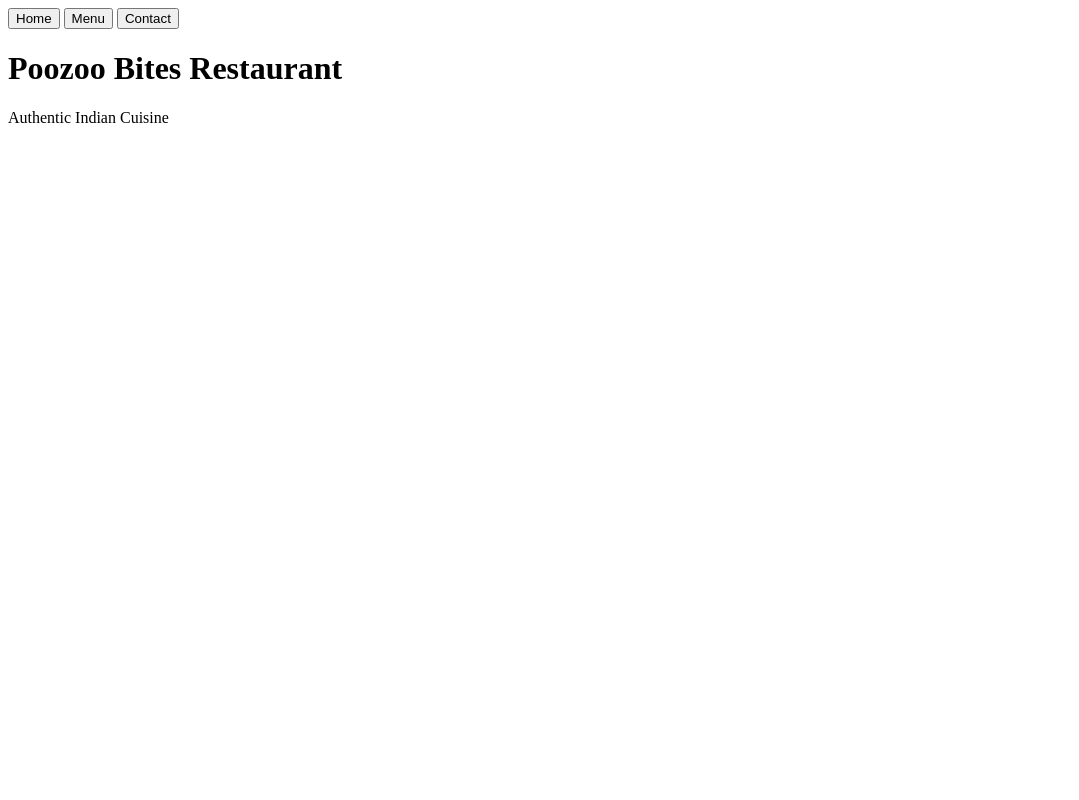
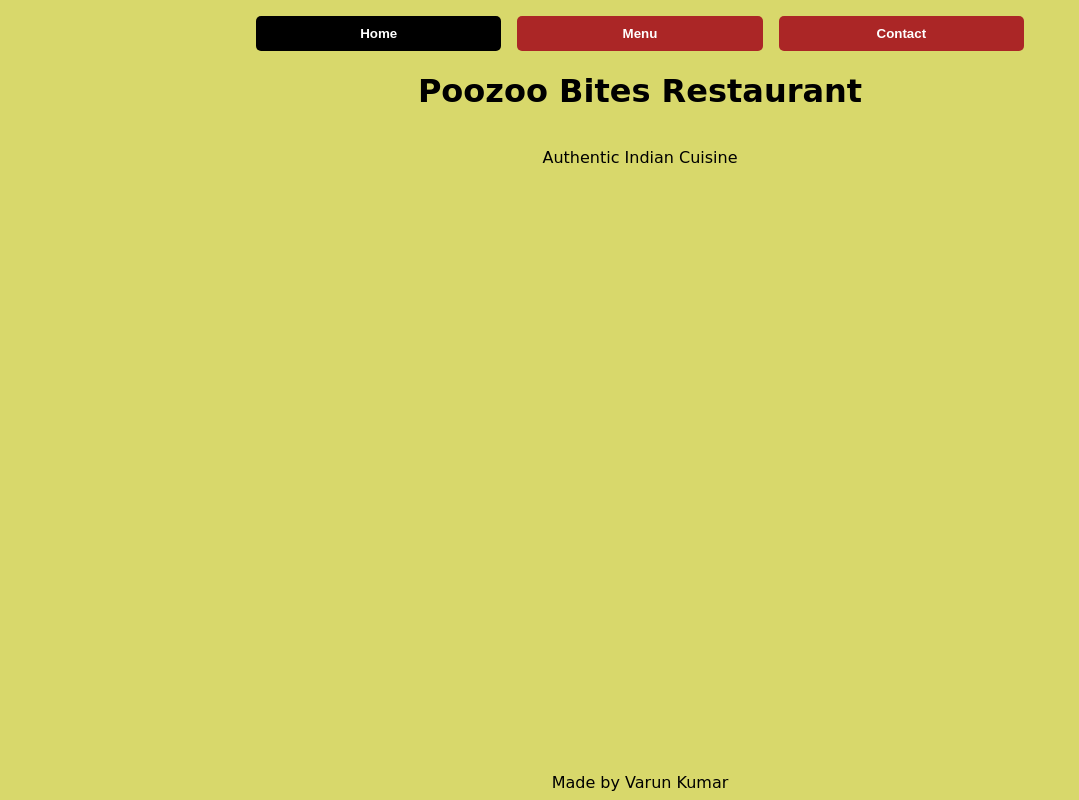
Before and after one commit to VK4041/Restaurant-Page, a website built with webpack: page src/template.html in a window 1280 px wide. Both pictures are taken after a click on the button "Home". Shown: the whole page, without its empty margins (0-1079 px from the left). Built offline with nearby package versions, Linux system fonts and the light colour scheme.

Commit message:
Add header.js and footer.js

```diff
--- /dev/null
+++ b/src/footer.js
@@ -0,0 +1,4 @@
+export default function showFooter() {
+  const footer = document.querySelector("footer");
+  footer.textContent = "Made by Varun Kumar";
+}
--- /dev/null
+++ b/src/header.js
@@ -0,0 +1,13 @@
+export default function showHeader() {
+  const header = document.querySelector("header");
+  const nav = document.createElement("nav");
+  const tabNames = ["Home", "Menu", "Contact"];
+  const tabs = Array.from({ length: 3 }, () =>
+    document.createElement("button")
+  );
+  tabs.forEach((tab, index) => {
+    tab.textContent = tabNames[index];
+    nav.appendChild(tab);
+  });
+  header.appendChild(nav);
+}
--- a/src/index.js
+++ b/src/index.js
@@ -1,12 +1,32 @@
 import home from "./home.js";
 import menu from "./menu.js";
 import contact from "./contact.js";
-const tabs = document.querySelectorAll("button");
-tabs.forEach((tab) =>
-  tab.addEventListener("click", (e) => {
-    const page = e.target.textContent.toLowerCase();
-    clearContent();
-    switch (page) {
+import header from "./header.js";
+import footer from "./footer.js";
+import "./styles.css";
+
+header();
+home();
+footer();
+const tabs = document.querySelectorAll("nav>button");
+
+function showSelectedTab(tab) {
+  tab.classList.add("selected");
+}
+function clearContent(tabs) {
+  const contentDiv = document.querySelector("#content");
+  tabs.forEach((tab) => tab.classList.remove("selected"));
+  while (contentDiv.firstChild) {
+    contentDiv.lastChild.remove();
+  }
+}
+function tabSwitcher(event) {
+  const tabName = event.target;
+  const pageName = tabName.textContent.toLowerCase();
+
+  clearContent(tabs);
+  showSelectedTab(tabName);
+  switch (pageName) {
     case "home":
       home();
       break;
@@ -19,13 +39,5 @@ tabs.forEach((tab) =>
     default:
       home();
   }
-  })
-);
-
-function clearContent() {
-  const contentDiv = document.querySelector("#content");
-  while (contentDiv.firstChild) {
-    contentDiv.lastChild.remove();
 }
-}
-home();
+tabs.forEach((tab) => tab.addEventListener("click", tabSwitcher));
--- /dev/null
+++ b/src/styles.css
@@ -0,0 +1,49 @@
+body,
+html {
+  margin: 0;
+  padding: 0;
+  height: 100%;
+}
+body {
+  background-color: rgb(216, 216, 107);
+  font-family: cursive;
+  display: flex;
+  flex-direction: column;
+}
+header {
+  margin-top: 1rem;
+}
+nav {
+  display: flex;
+  gap: 1rem;
+  justify-content: center;
+  padding: 0 20%;
+}
+nav > button {
+  background-color: rgb(171, 38, 38);
+  color: white;
+  padding: 0.5rem 1rem;
+  font-weight: 900;
+  border-radius: 5px;
+  border: 2px solid transparent;
+  flex: 1;
+}
+nav > button:hover {
+  border: 2px solid rgb(0, 0, 0);
+}
+.selected {
+  background-color: rgb(0, 0, 0);
+}
+nav > button:active {
+  box-shadow: 1px 1px 2px black;
+}
+#content {
+  display: flex;
+  flex-direction: column;
+  align-items: center;
+  flex: 1;
+}
+footer {
+  padding: 0.5rem;
+  text-align: center;
+}
--- a/src/template.html
+++ b/src/template.html
@@ -6,13 +6,8 @@
     <title>Restaurant Page Template</title>
   </head>
   <body>
-    <header>
-      <nav>
-        <button type="button">Home</button>
-        <button type="button">Menu</button>
-        <button type="button">Contact</button>
-      </nav>
-    </header>
+    <header></header>
     <div id="content"></div>
+    <footer></footer>
   </body>
 </html>
```
Lines whose indentation alone changed are shown as unchanged.
